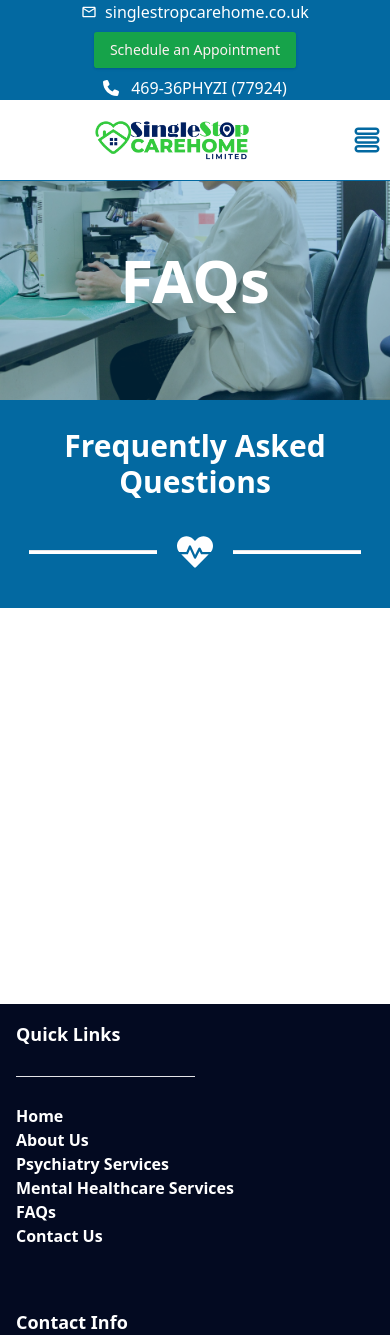
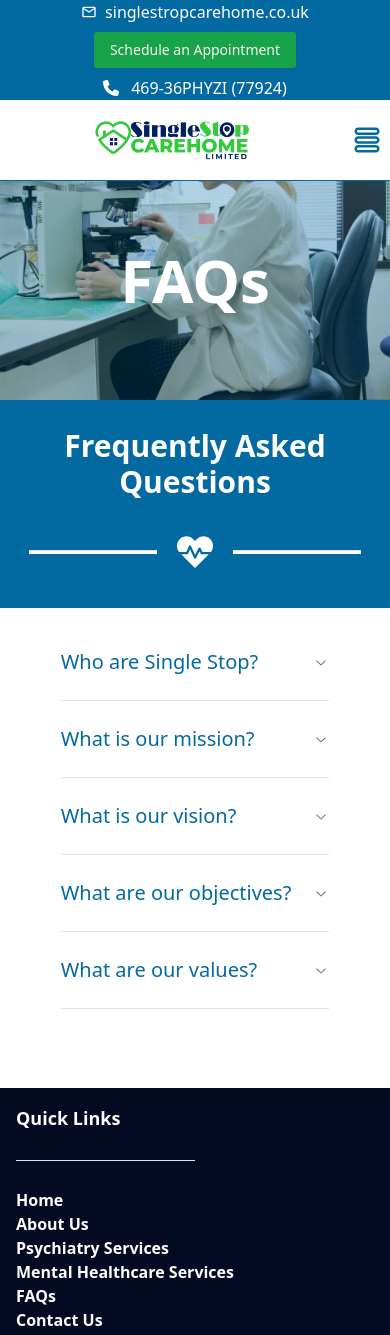
Before and after one commit to peterkyle01/single_stop_care_home_limited, a Next.js app: page /faqs in a window 390 px wide. Shown: the top 1335 px of the page. Built offline with nearby package versions, Linux system fonts and the light colour scheme.

Commit message:
chore: added the faqs

```diff
--- a/package.json
+++ b/package.json
@@ -10,6 +10,7 @@
     "start": "next start"
   },
   "dependencies": {
+    "@radix-ui/react-accordion": "^1.1.2",
     "@radix-ui/react-dialog": "^1.0.5",
     "@radix-ui/react-icons": "^1.3.0",
     "@radix-ui/react-label": "^2.0.2",
--- a/src/app/about-us/page.tsx
+++ b/src/app/about-us/page.tsx
@@ -3,7 +3,12 @@ import Image from "next/image";
 import { FaHeartbeat } from "react-icons/fa";
 import { motion } from "framer-motion";
 import { useInView } from "react-intersection-observer";
-import { dropAnimation, leftAnimation, rightAnimation } from "@/lib/utils";
+import {
+  dropAnimation,
+  leftAnimation,
+  rightAnimation,
+  upAnimation,
+} from "@/lib/utils";
 
 export default function AboutPage() {
   const { ref: ref1, inView: inView1 } = useInView({ triggerOnce: true });
@@ -18,11 +23,8 @@ export default function AboutPage() {
   const { ref: ref10, inView: inView10 } = useInView({ triggerOnce: true });
   const { ref: ref11, inView: inView11 } = useInView({ triggerOnce: true });
   const { ref: ref12, inView: inView12 } = useInView({ triggerOnce: true });
+  const { ref: ref13, inView: inView13 } = useInView({ triggerOnce: true });
 
-  const variants = {
-    hidden: { opacity: 0, x: "-100vw" },
-    visible: { opacity: 1, x: 0 },
-  };
   return (
     <main className="h-auto w-full">
       <section className="relative flex h-60 w-full items-center justify-center md:h-80">
@@ -35,10 +37,10 @@ export default function AboutPage() {
         <div className="absolute z-10 h-full w-full bg-primary_blue/30"></div>
 
         <motion.h1
+          ref={ref13}
+          variants={upAnimation}
           initial="hidden"
-          animate="visible"
-          variants={variants}
-          transition={{ duration: 0.5 }}
+          animate={inView13 ? "show" : "hidden"}
           className="z-20 text-6xl font-black text-white"
         >
           About
--- a/src/app/contact-us/page.tsx
+++ b/src/app/contact-us/page.tsx
@@ -6,17 +6,14 @@ import Image from "next/image";
 import { FaHeartbeat } from "react-icons/fa";
 import { motion } from "framer-motion";
 import { useInView } from "react-intersection-observer";
-import { leftAnimation, rightAnimation } from "@/lib/utils";
+import { leftAnimation, rightAnimation, upAnimation } from "@/lib/utils";
 import { Textarea } from "@/components/ui/textarea";
 
 export default function ContactUsPage() {
   const { ref: ref1, inView: inView1 } = useInView({ triggerOnce: true });
-    const { ref: ref2, inView: inView2 } = useInView({ triggerOnce: true });
+  const { ref: ref2, inView: inView2 } = useInView({ triggerOnce: true });
+  const { ref: ref3, inView: inView3 } = useInView({ triggerOnce: true });
 
-  const variants = {
-    hidden: { opacity: 0, x: "-100vw" },
-    visible: { opacity: 1, x: 0 },
-  };
   return (
     <main className="h-auto w-full">
       <section className="relative flex h-60 w-full items-center justify-center bg-red-700 md:h-80">
@@ -28,10 +25,10 @@ export default function ContactUsPage() {
         />
         <div className="absolute z-10 h-full w-full bg-primary_blue/30"></div>
         <motion.h1
+          ref={ref3}
+          variants={upAnimation}
           initial="hidden"
-          animate="visible"
-          variants={variants}
-          transition={{ duration: 0.5 }}
+          animate={inView3 ? "show" : "hidden"}
           className="z-20 text-6xl font-black text-white"
         >
           Contact Us
--- a/src/app/faqs/page.tsx
+++ b/src/app/faqs/page.tsx
@@ -1,16 +1,21 @@
-"use client"
+"use client";
 import Image from "next/image";
 import { FaHeartbeat } from "react-icons/fa";
 import { motion } from "framer-motion";
-
+import { useInView } from "react-intersection-observer";
+import { upAnimation } from "@/lib/utils";
+import {
+  Accordion,
+  AccordionContent,
+  AccordionItem,
+  AccordionTrigger,
+} from "@/components/ui/accordion";
 
 export default function FAQSPage() {
-   const variants = {
-     hidden: { opacity: 0, x: "-100vw" },
-     visible: { opacity: 1, x: 0 },
-   };
+  const { ref, inView } = useInView({ triggerOnce: true });
+
   return (
-    <main className="h-[100vh] w-full">
+    <main className="h-auto w-full">
       <section className="relative flex h-60 w-full items-center justify-center bg-red-700 md:h-80">
         <Image
           src={"/hold-hands.jpg"}
@@ -20,10 +25,10 @@ export default function FAQSPage() {
         />
         <div className="absolute z-10 h-full w-full bg-primary_blue/30"></div>
         <motion.h1
+          ref={ref}
+          variants={upAnimation}
           initial="hidden"
-          animate="visible"
-          variants={variants}
-          transition={{ duration: 0.5 }}
+          animate={inView ? "show" : "hidden"}
           className="z-20 text-6xl font-black text-white"
         >
           FAQs
@@ -39,6 +44,67 @@ export default function FAQSPage() {
           <hr className="h-1 w-32 bg-white" />
         </div>
       </section>
+      <section className="min-h-[30rem] w-full p-4">
+        <Accordion type="single" collapsible className="mx-auto w-3/4">
+          <AccordionItem value="item-1">
+            <AccordionTrigger className="my-2 text-xl text-primary_blue">
+              Who are Single Stop?
+            </AccordionTrigger>
+            <AccordionContent className="text-md md:text-lg">
+              Single Stop Carehome Ltd is a leading domiciliary care company
+              based in East part of London, UK. With a focus on providing
+              high-quality care services, we strive to enhance the lives of
+              individuals in need of support, enabling them to live
+              independently and comfortably within their own homes.
+            </AccordionContent>
+          </AccordionItem>
+          <AccordionItem value="item-2">
+            <AccordionTrigger className="my-2 text-xl text-primary_blue">
+              What is our mission?
+            </AccordionTrigger>
+            <AccordionContent className="text-md md:text-lg">
+              Our mission is to provide exceptional home-based care services to
+              individuals within the comfort and familiarity of their own homes.
+              With a strong emphasis on personalized care and support, we are
+              dedicated to enhancing the quality of life for our service users
+              and enabling them to maintain their independence and dignity.
+            </AccordionContent>
+          </AccordionItem>
+          <AccordionItem value="item-3">
+            <AccordionTrigger className="my-2 text-xl text-primary_blue">
+              What is our vision?
+            </AccordionTrigger>
+            <AccordionContent className="text-md md:text-lg">
+              Our vision at Single Stop Carehome Ltd is to be recognized as a
+              leading provider of home-based care services in East London. We
+              aspire to set the standard for excellence in personalized care,
+              fostering independence, dignity, and well-being for our service
+              users.
+            </AccordionContent>
+          </AccordionItem>
+          <AccordionItem value="item-4">
+            <AccordionTrigger className="my-2 text-xl text-primary_blue">
+              What are our objectives?
+            </AccordionTrigger>
+            <AccordionContent className="text-md md:text-lg">
+              • Expand service offerings: Explore opportunities to expand the
+              range of services offered to service users, such as introducing
+              new specialized care programmes or partnering with other
+              healthcare providers to offer integrated care solutions.
+            </AccordionContent>
+          </AccordionItem>
+          <AccordionItem value="item-5">
+            <AccordionTrigger className="my-2 text-xl text-primary_blue">
+              What are our values?
+            </AccordionTrigger>
+            <AccordionContent className="text-md md:text-lg">
+              •Compassion: We approach every interaction with empathy,
+              understanding, and kindness, ensuring our service users feel
+              valued, respected, and supported.
+            </AccordionContent>
+          </AccordionItem>
+        </Accordion>
+      </section>
     </main>
   );
 }
--- a/src/app/mental-healthcare-services/page.tsx
+++ b/src/app/mental-healthcare-services/page.tsx
@@ -2,13 +2,13 @@
 import Image from "next/image";
 import { FaHeartbeat } from "react-icons/fa";
 import { motion } from "framer-motion";
+import { useInView } from "react-intersection-observer";
+import { upAnimation } from "@/lib/utils";
 
 
 export default function MentalHealthcareServicesPage() {
-   const variants = {
-     hidden: { opacity: 0, x: "-100vw" },
-     visible: { opacity: 1, x: 0 },
-   };
+  const { ref, inView } = useInView({ triggerOnce: true });
+
   return (
     <main className="h-auto w-full">
       <section className="relative flex h-60 w-full items-center justify-center bg-red-700 md:h-80">
@@ -20,18 +20,20 @@ export default function MentalHealthcareServicesPage() {
         />
         <div className="absolute z-10 h-full w-full bg-primary_blue/30"></div>
         <motion.h1
+          ref={ref}
+          variants={upAnimation}
           initial="hidden"
-          animate="visible"
-          variants={variants}
-          transition={{ duration: 0.5 }}
+          animate={inView ? "show" : "hidden"}
           className="z-20 text-6xl font-black text-white"
         >
           Mental Healthcare Services
         </motion.h1>
       </section>
       <section className="h-auto w-full p-4">
-        <p className="text-2xl">Our Services</p>
-        <h1 className="text-4xl md:text-6xl text-primary_blue">Mental Healthcare Services</h1>
+        <p className="text-2xl text-primary font-bold">Our Services</p>
+        <h1 className="text-4xl text-primary_blue md:text-6xl">
+          Mental Healthcare Services
+        </h1>
         <div className="flex h-20 w-full items-center justify-center gap-5">
           <hr className="h-1 w-32 bg-primary" />
           <FaHeartbeat className="text-4xl" color="0369a1" />
@@ -59,7 +61,9 @@ export default function MentalHealthcareServicesPage() {
           </p>
         </div>
         <div className="my-6 h-auto w-full">
-          <h1 className="text-3xl font-bold text-primary_blue">2. Mood and Anxiety Disorders</h1>
+          <h1 className="text-3xl font-bold text-primary_blue">
+            2. Mood and Anxiety Disorders
+          </h1>
           <p className="my-2">
             We offer specialized services for individuals struggling with mood
             disorders, such as depression and bipolar disorder, as well as
@@ -85,7 +89,9 @@ export default function MentalHealthcareServicesPage() {
           </p>
         </div>
         <div className="my-6 h-auto w-full">
-          <h1 className="text-3xl font-bold text-primary_blue">4. Geriatric Psychiatry </h1>
+          <h1 className="text-3xl font-bold text-primary_blue">
+            4. Geriatric Psychiatry{" "}
+          </h1>
           <p className="my-2">
             In addition to our nursing home psychiatry services, we offer
             specialized care for elderly individuals who may not reside in
@@ -97,7 +103,9 @@ export default function MentalHealthcareServicesPage() {
           </p>
         </div>
         <div className="my-6 h-auto w-full">
-          <h1 className="text-3xl font-bold text-primary_blue">5. PTSD and Trauma </h1>
+          <h1 className="text-3xl font-bold text-primary_blue">
+            5. PTSD and Trauma{" "}
+          </h1>
           <p className="my-2">
             Our team has expertise in working with individuals who have
             experienced trauma or are struggling with post-traumatic stress
--- a/src/app/psychiatry-services/page.tsx
+++ b/src/app/psychiatry-services/page.tsx
@@ -4,20 +4,16 @@ import { FaWheelchair, FaHeartbeat } from "react-icons/fa";
 import { IoIosTimer } from "react-icons/io";
 import { motion } from "framer-motion";
 import { useInView } from "react-intersection-observer";
-import { dropAnimation, leftAnimation, rightAnimation } from "@/lib/utils";
+import { dropAnimation, leftAnimation, rightAnimation, upAnimation } from "@/lib/utils";
 
 export default function PsychiatryServicesPage() {
   const { ref: ref1, inView: inView1 } = useInView({ triggerOnce: true });
   const { ref: ref2, inView: inView2 } = useInView({ triggerOnce: true });
   const { ref: ref3, inView: inView3 } = useInView({ triggerOnce: true });
-    const { ref: ref4, inView: inView4 } = useInView({ triggerOnce: true });
+  const { ref: ref4, inView: inView4 } = useInView({ triggerOnce: true });
+  const { ref: ref5, inView: inView5 } = useInView({ triggerOnce: true });
+  const { ref: ref6, inView: inView6 } = useInView({ triggerOnce: true });
 
-      const { ref: ref5, inView: inView5 } = useInView({ triggerOnce: true });
-
-  const variants = {
-    hidden: { opacity: 0, x: "-100vw" },
-    visible: { opacity: 1, x: 0 },
-  };
   return (
     <main className="h-auto w-full">
       <section className="relative flex h-60 w-full items-center justify-center bg-red-700 md:h-80">
@@ -29,10 +25,10 @@ export default function PsychiatryServicesPage() {
         />
         <div className="absolute z-10 h-full w-full bg-primary_blue/30"></div>
         <motion.h1
+          ref={ref6}
+          variants={upAnimation}
           initial="hidden"
-          animate="visible"
-          variants={variants}
-          transition={{ duration: 0.5 }}
+          animate={inView6 ? "show" : "hidden"}
           className="z-20 text-6xl font-black text-white"
         >
           Psychiatry Services
@@ -168,7 +164,7 @@ export default function PsychiatryServicesPage() {
         </div>
         <div className="flex h-auto w-full flex-col gap-4 p-2 md:h-80 md:flex-row">
           <div className="grid h-full w-full bg-white p-2">
-            <i className="text-6xl text-primary md:text-8xl place-self-center">
+            <i className="place-self-center text-6xl text-primary md:text-8xl">
               <IoIosTimer />
             </i>
             <h1 className="text-3xl font-bold text-primary_blue">
@@ -181,7 +177,7 @@ export default function PsychiatryServicesPage() {
             </p>
           </div>
           <div className="grid h-full w-full bg-white p-2">
-            <i className="text-6xl text-primary md:text-8xl place-self-center">
+            <i className="place-self-center text-6xl text-primary md:text-8xl">
               <IoIosTimer />
             </i>
             <h1 className="text-3xl font-bold text-primary_blue">
@@ -194,10 +190,12 @@ export default function PsychiatryServicesPage() {
             </p>
           </div>
           <div className="grid h-full w-full bg-white p-2">
-            <i className="text-6xl text-primary md:text-8xl place-self-center">
+            <i className="place-self-center text-6xl text-primary md:text-8xl">
               <FaWheelchair />
             </i>
-            <h1 className="text-3xl font-bold text-primary_blue">Accessible Care</h1>
+            <h1 className="text-3xl font-bold text-primary_blue">
+              Accessible Care
+            </h1>
             <p className="text-neutral-600">
               Whether you&apos;re in a nursing home or prefer remote
               consultations, our telehealth services ensure that high-quality
--- /dev/null
+++ b/src/components/ui/accordion.tsx
@@ -0,0 +1,57 @@
+"use client"
+
+import * as React from "react"
+import * as AccordionPrimitive from "@radix-ui/react-accordion"
+import { ChevronDownIcon } from "@radix-ui/react-icons"
+
+import { cn } from "@/lib/utils"
+
+const Accordion = AccordionPrimitive.Root
+
+const AccordionItem = React.forwardRef<
+  React.ElementRef<typeof AccordionPrimitive.Item>,
+  React.ComponentPropsWithoutRef<typeof AccordionPrimitive.Item>
+>(({ className, ...props }, ref) => (
+  <AccordionPrimitive.Item
+    ref={ref}
+    className={cn("border-b", className)}
+    {...props}
+  />
+))
+AccordionItem.displayName = "AccordionItem"
+
+const AccordionTrigger = React.forwardRef<
+  React.ElementRef<typeof AccordionPrimitive.Trigger>,
+  React.ComponentPropsWithoutRef<typeof AccordionPrimitive.Trigger>
+>(({ className, children, ...props }, ref) => (
+  <AccordionPrimitive.Header className="flex">
+    <AccordionPrimitive.Trigger
+      ref={ref}
+      className={cn(
+        "flex flex-1 items-center justify-between py-4 text-sm font-medium transition-all hover:underline [&[data-state=open]>svg]:rotate-180",
+        className
+      )}
+      {...props}
+    >
+      {children}
+      <ChevronDownIcon className="h-4 w-4 shrink-0 text-muted-foreground transition-transform duration-200" />
+    </AccordionPrimitive.Trigger>
+  </AccordionPrimitive.Header>
+))
+AccordionTrigger.displayName = AccordionPrimitive.Trigger.displayName
+
+const AccordionContent = React.forwardRef<
+  React.ElementRef<typeof AccordionPrimitive.Content>,
+  React.ComponentPropsWithoutRef<typeof AccordionPrimitive.Content>
+>(({ className, children, ...props }, ref) => (
+  <AccordionPrimitive.Content
+    ref={ref}
+    className="overflow-hidden text-sm data-[state=closed]:animate-accordion-up data-[state=open]:animate-accordion-down"
+    {...props}
+  >
+    <div className={cn("pb-4 pt-0", className)}>{children}</div>
+  </AccordionPrimitive.Content>
+))
+AccordionContent.displayName = AccordionPrimitive.Content.displayName
+
+export { Accordion, AccordionItem, AccordionTrigger, AccordionContent }
--- a/src/lib/utils.ts
+++ b/src/lib/utils.ts
@@ -37,3 +37,14 @@ export const dropAnimation = {
     },
   },
 };
+
+export const upAnimation = {
+  hidden: { opacity: 0, y: 50 },
+  show: {
+    opacity: 1,
+    y: 0,
+    transition: {
+      duration: 0.5,
+    },
+  },
+};
```
Also changed, not shown: 1 other file (tests, documents, lock files or other folders).
